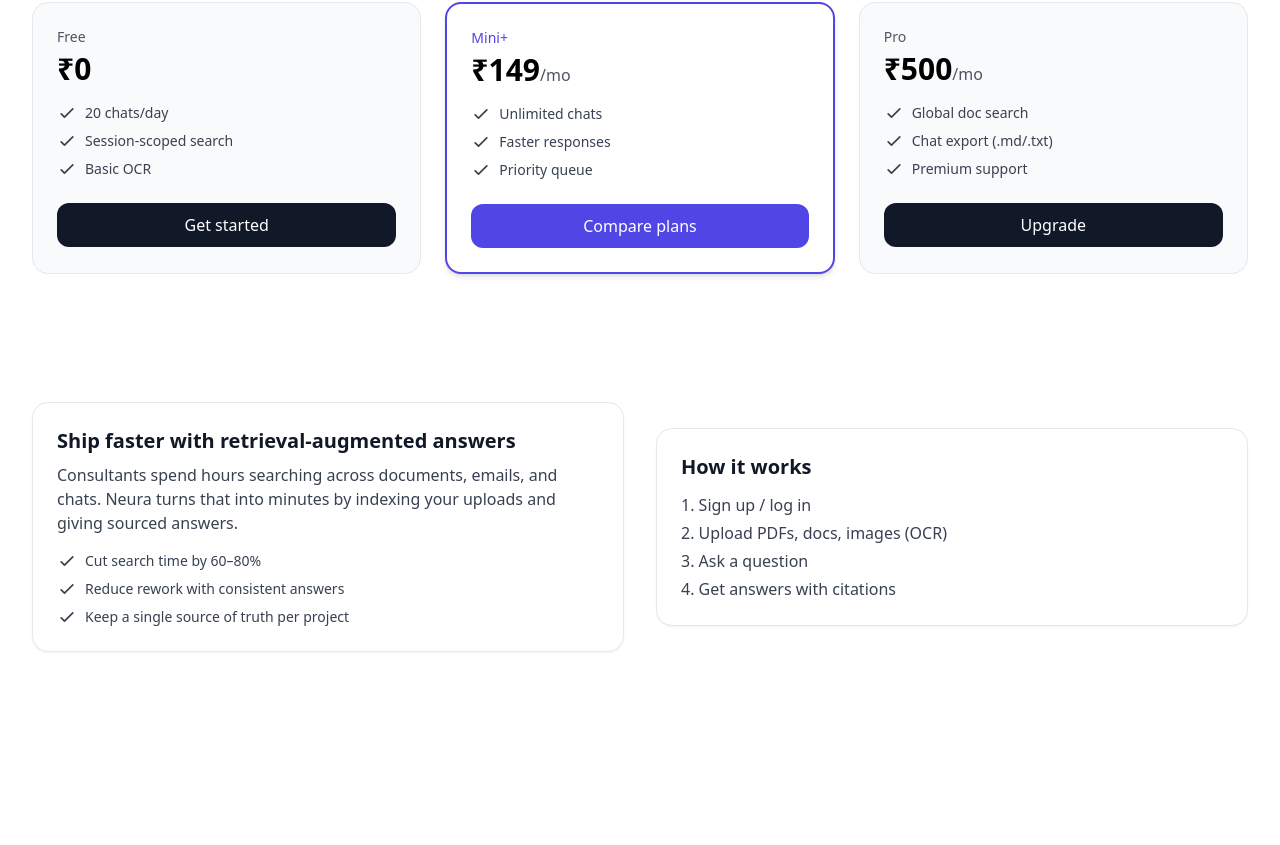
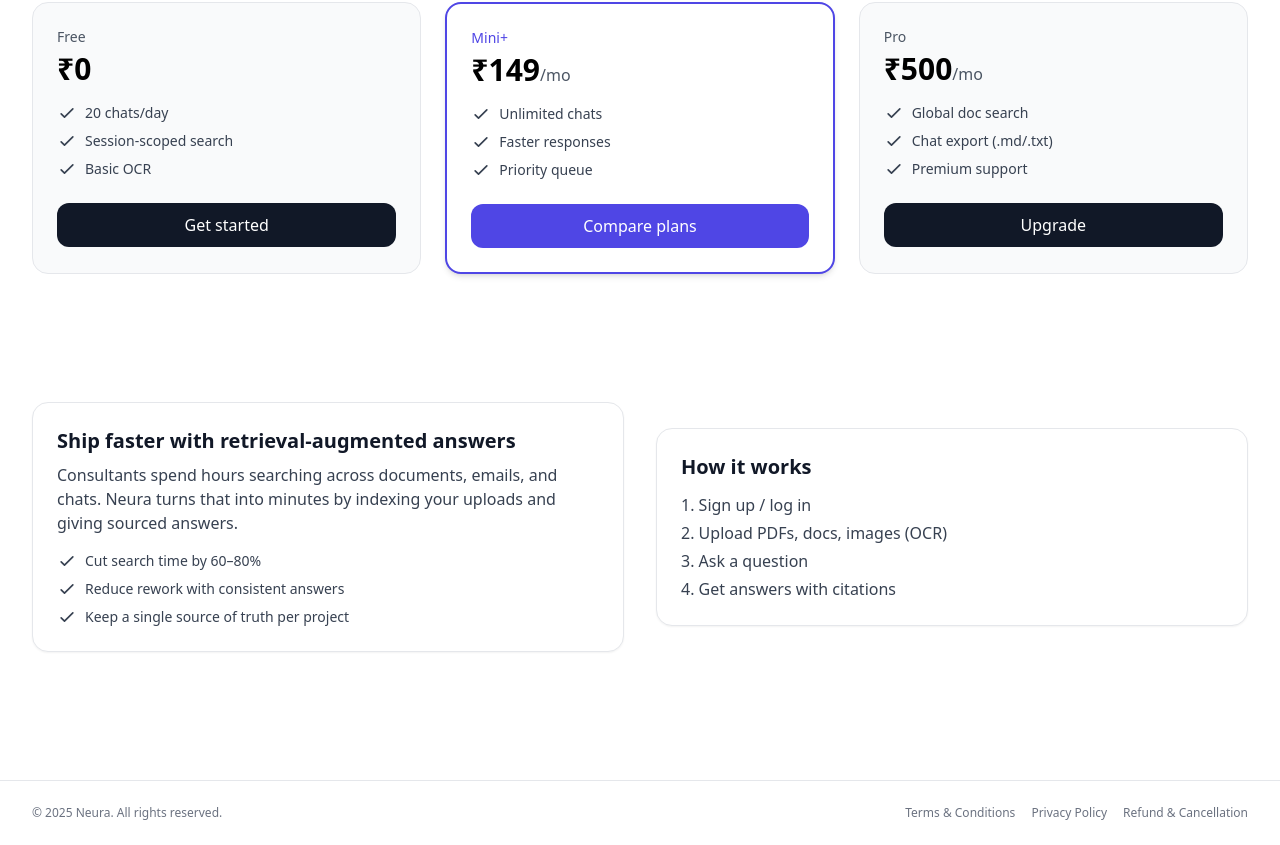
Before and after one commit to hsharshshukla/Neura-RAG, a React (Create React App) app in the folder frontend/: page / in a window 1280 px wide. Shown: the part 1037-1882 px from the top of the page. Before the commit the page ends 1753 px from the top, so only its background shows below. Built offline with nearby package versions, Linux system fonts and the light colour scheme; no server answers.

Commit message:
updated terms, refund policy and footer

```diff
--- /dev/null
+++ b/frontend/src/components/Footer.jsx
@@ -0,0 +1,24 @@
+// src/components/Footer.jsx
+import { Link } from "react-router-dom";
+
+export default function Footer() {
+  return (
+    <footer className="border-t mt-16">
+      <div className="mx-auto max-w-7xl px-4 sm:px-6 lg:px-8 py-6 flex flex-col sm:flex-row items-center justify-between gap-3 text-xs text-gray-500">
+        <span>© {new Date().getFullYear()} Neura. All rights reserved.</span>
+
+        <nav className="flex flex-wrap items-center gap-4">
+          <Link to="/terms" className="hover:text-gray-800">
+            Terms & Conditions
+          </Link>
+          <Link to="/privacy" className="hover:text-gray-800">
+            Privacy Policy
+          </Link>
+          <Link to="/refund-policy" className="hover:text-gray-800">
+            Refund & Cancellation
+          </Link>
+        </nav>
+      </div>
+    </footer>
+  );
+}
--- a/frontend/src/pages/Home.jsx
+++ b/frontend/src/pages/Home.jsx
@@ -1,4 +1,5 @@
 import { Link } from 'react-router-dom'
+import Footer from "../components/Footer";
 
 function CheckIcon(props){
   return (
@@ -130,6 +131,7 @@ export default function Home(){
           </div>
         </div>
       </section>
+      <Footer />
     </>
   )
 }
--- a/frontend/src/pages/RefundPolicy.jsx
+++ b/frontend/src/pages/RefundPolicy.jsx
@@ -73,7 +73,7 @@ export default function RefundPolicy() {
       <h2>5. How to Request a Refund</h2>
       <p>
         To request a refund, please contact us at{" "}
-        <a href="mailto:support@neura.com">support@neura.com</a> and include:
+        <a href="mailto:alpha@neurokron.com">support@neura.com</a> and include:
       </p>
       <ul>
         <li>The email address associated with your Neura account.</li>
@@ -116,7 +116,7 @@ export default function RefundPolicy() {
       <h2>Contact</h2>
       <p>
         For questions about this Refund Policy, contact us at{" "}
-        <a href="mailto:support@neura.com">support@neura.com</a>.
+        <a href="mailto:alpha@neurokron.com">support@neura.com</a>.
       </p>
 
       <footer className="text-sm text-gray-500 mt-8">
```
